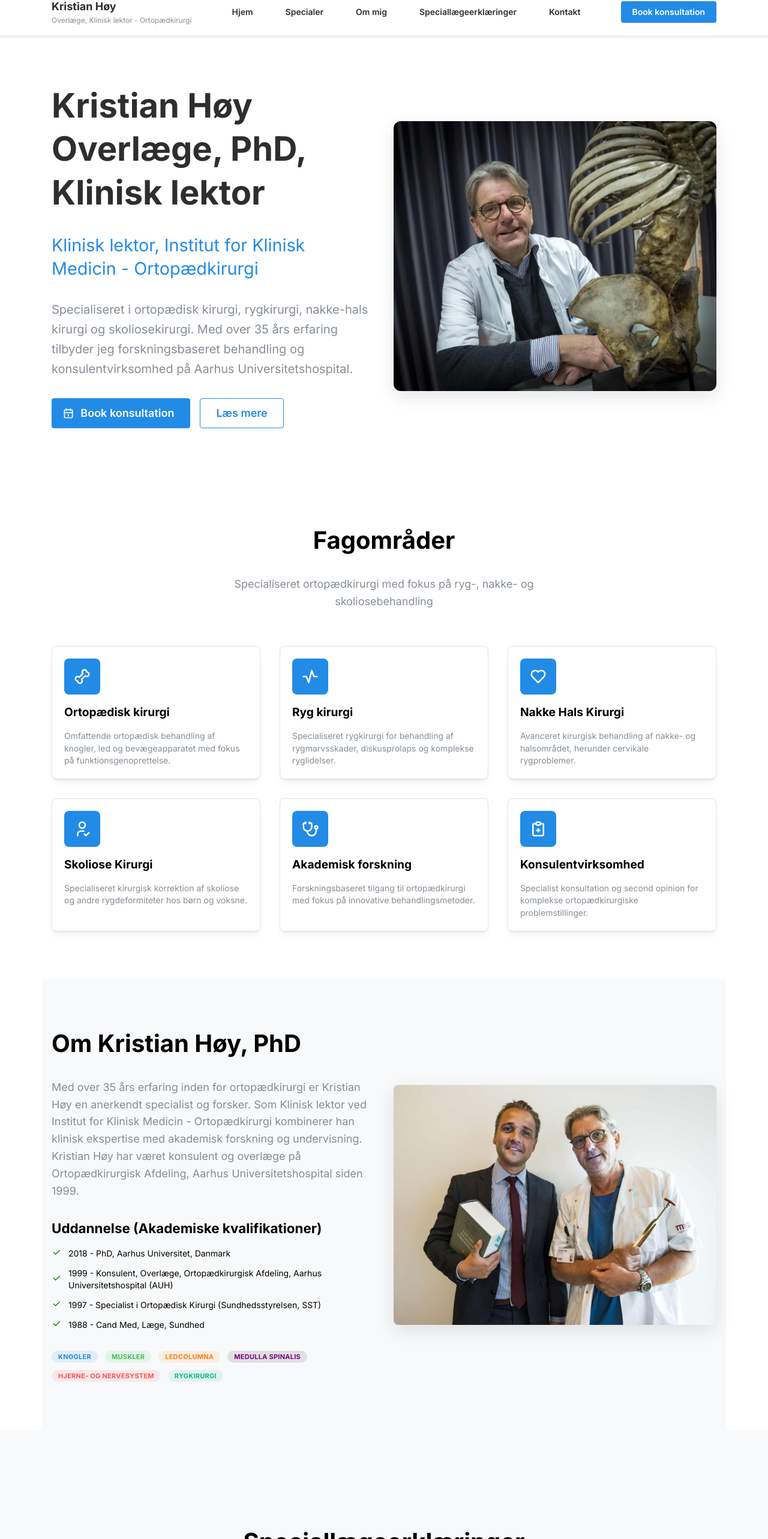
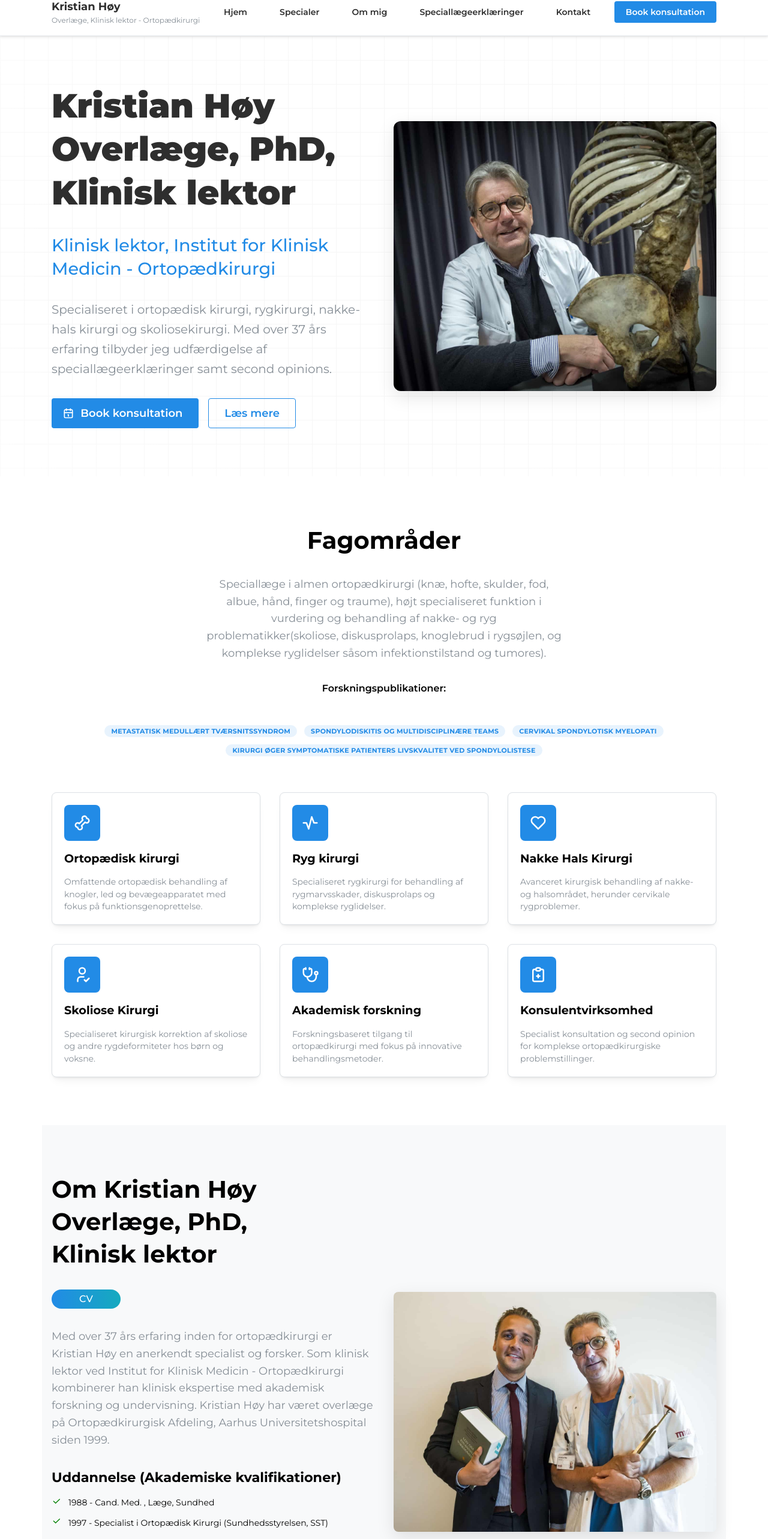
Before and after one commit to VerduijnPujol98/hjemmeside_laege, a Next.js app: page / in a window 1280 px wide. Shown: the part 19-2585 px from the top of the page at 60% size. Built offline with nearby package versions, Linux system fonts and the light colour scheme.

Commit message:
Update website components: convert research links to badges, make title bolder, fix hydration errors

```diff
--- a/src/app/components/About.js
+++ b/src/app/components/About.js
@@ -7,14 +7,31 @@ export default function About() {
       <Grid gutter="xl" align="center">
         <GridCol span={{ base: 12, md: 6 }}>
           <Stack gap="xl">
-            <Title order={2} size="2.5rem">
-              Om Kristian Høy, PhD
+            <Title order={2} size="2.5rem" fw={700}>
+              Om Kristian Høy Overlæge, PhD, {<br></br>} Klinisk lektor
             </Title>
+            <Badge
+              component="a"
+              href="https://cvupload.au.dk/uploads/AU1716/finalnewfullcv.pdf"
+              target="_blank"
+              rel="noopener noreferrer"
+              color="blue"
+              padding="xl"
+              width={100}
+              size="xl"
+              style={{ cursor: 'pointer' }}
+              variant="gradient"
+              gradient={{ from: 'blue', to: 'cyan', deg: 90 }}
+            >
+              <Text pl={30} pr={30} fw={500}>
+                CV
+              </Text>
+            </Badge>
             <Text size="lg" c="dimmed">
-              Med over 35 års erfaring inden for ortopædkirurgi er Kristian Høy en anerkendt specialist
-              og forsker. Som Klinisk lektor ved Institut for Klinisk Medicin - Ortopædkirurgi
+              Med over 37 års erfaring inden for ortopædkirurgi er Kristian Høy en anerkendt specialist
+              og forsker. Som klinisk lektor ved Institut for Klinisk Medicin - Ortopædkirurgi
               kombinerer han klinisk ekspertise med akademisk forskning og undervisning.
-              Kristian Høy har været konsulent og overlæge på Ortopædkirurgisk Afdeling,
+              Kristian Høy har været overlæge på Ortopædkirurgisk Afdeling,
               Aarhus Universitetshospital siden 1999.
             </Text>
 
@@ -25,21 +42,25 @@ export default function About() {
                 size="sm"
                 icon={<IconCheck size={16} color="green" />}
               >
+                <ListItem>1988 - Cand. Med. , Læge, Sundhed</ListItem>
+                <ListItem>1997 - Specialist i Ortopædisk Kirurgi (Sundhedsstyrelsen, SST)</ListItem>
+                <ListItem>1999 - Konsulent, Overlæge, Ortopædkirurgisk Afdeling, Aarhus Universitetshospital (AUH)</ListItem>
+                <ListItem>2011 - Klinisk Lektor, Aarhus Universitet (AU)</ListItem>
                 <ListItem>2018 - PhD, Aarhus Universitet, Danmark</ListItem>
-                <ListItem>1999 - Konsulent, Overlæge, Ortopædkirurgisk Afdeling, Aarhus Universitetshospital (AUH)</ListItem>
-                <ListItem>1997 - Specialist i Ortopædisk Kirurgi (Sundhedsstyrelsen, SST)</ListItem>
-                <ListItem>1988 - Cand Med, Læge, Sundhed</ListItem>
               </List>
             </Stack>
 
             <Stack gap="md">
               <Group gap="sm">
                 <Badge size="md" variant="light" color="blue">Knogler</Badge>
-                <Badge size="md" variant="light" color="green">Muskler</Badge>
-                <Badge size="md" variant="light" color="orange">Ledcolumna</Badge>
-                <Badge size="md" variant="light" color="purple">Medulla spinalis</Badge>
-                <Badge size="md" variant="light" color="red">Hjerne- og nervesystem</Badge>
-                <Badge size="md" variant="light" color="teal">Rygkirurgi</Badge>
+                <Badge size="md" variant="light" color="green">Slidgigt</Badge>
+                <Badge size="md" variant="light" color="orange">Columna</Badge>
+                <Badge size="md" variant="light" color="purple">Rygmarv</Badge>
+                <Badge size="md" variant="light" color="teal">Nerver</Badge>
+                <Badge size="md" variant="light" color="red">Rygsmerter</Badge>
+                <Badge size="md" variant="light" color="cyan">Rygkirurgi</Badge>
+
+
               </Group>
             </Stack>
           </Stack>
--- a/src/app/components/Contact.js
+++ b/src/app/components/Contact.js
@@ -18,20 +18,15 @@ export default function Contact() {
           <Card shadow="sm" padding="xl" radius="md" withBorder h="100%">
             <Stack gap="xl">
               <Title order={3} size="1.4rem">
-                Praksisoplysninger
+                Kontaktoplysninger
               </Title>
 
               <Stack gap="md">
                 <Group gap="md">
                   <IconMapPin size={20} color="blue" />
                   <div>
-                    <Text fw={500}>Adresse</Text>
-                    <Text size="sm" c="dimmed">
-                      Klinik for Ortopædkirurgi 1<br />
-                      Palle Juul-Jensens Boulevard 165<br />
-                      8200 Aarhus N<br />
-                      Danmark
-                    </Text>
+                    <Text fw={500}>Kontaktperson</Text>
+                    <Text fw={300}> Sekretær Bodil Lauridsen</Text>
                   </div>
                 </Group>
 
@@ -60,7 +55,7 @@ export default function Contact() {
                   <div>
                     <Text fw={500}>Konsultationstider</Text>
                     <Text size="sm" c="dimmed">
-                      Efter kl. 17:00
+                      Efter kl. 15:30
                     </Text>
                   </div>
                 </Group>
@@ -68,21 +63,10 @@ export default function Contact() {
 
               <Stack gap="md">
                 <Title order={4} size="1rem" c="dark">
-                  Sådan finder du os
-                </Title>
-                <Text size="sm" c="dimmed">
-                  Klinikken ligger på Klinik for Ortopædkirurgi 1, ved indgang J,
-                  på Palle Juul-Jensens Boulevard 165 i Aarhus N. Der er god
-                  parkeringsmuligheder i området, og offentlig transport er let tilgængelig.
-                </Text>
-              </Stack>
-
-              <Stack gap="md">
-                <Title order={4} size="1rem" c="dark">
                   Vigtige oplysninger
                 </Title>
                 <Text size="sm" c="dimmed">
-                  • Husk at medbringe henvisning og sygesikringsbevis<br />
+                  • Husk at medbringe legitimation<br />
                   • Kom venligst 15 minutter før din aftale<br />
                   • Ved afbud, ring venligst mindst 24 timer i forvejen<br />
                   • Du er velkommen til at medbringe en pårørende
--- a/src/app/components/Hero.js
+++ b/src/app/components/Hero.js
@@ -12,8 +12,39 @@ export default function Hero() {
   };
 
   return (
-    <Container size="lg" py={80}>
-      <Grid gutter="xl" align="center" style={{ minHeight: '500px' }}>
+    <div style={{
+      position: 'relative',
+      minHeight: '600px',
+      backgroundColor: 'white',
+      overflow: 'hidden'
+    }}>
+      {/* Grid Background */}
+      <div
+        style={{
+          position: 'absolute',
+          inset: '0',
+          backgroundSize: '40px 40px',
+          backgroundImage: `
+            linear-gradient(to right, #f4f4f5 1px, transparent 1px),
+            linear-gradient(to bottom, #f4f4f5 1px, transparent 1px)
+          `,
+          opacity: 0.8
+        }}
+      />
+
+      {/* Radial gradient overlay for faded effect */}
+      <div
+        style={{
+          position: 'absolute',
+          inset: '0',
+          background: 'radial-gradient(ellipse at center, transparent 60%, rgba(255, 255, 255, 0.5))',
+          pointerEvents: 'none'
+        }}
+      />
+
+      {/* Content */}
+      <Container size="lg" py={80} style={{ position: 'relative', zIndex: 10 }}>
+        <Grid gutter="xl" align="center" style={{ minHeight: '500px' }}>
         <GridCol span={{ base: 12, md: 6 }}>
           <Stack gap="xl">
             <Title
@@ -21,6 +52,7 @@ export default function Hero() {
               size="3.5rem"
               c="dark"
               ta={{ base: 'center', md: 'left' }}
+              fw={900}
             >
               Kristian Høy Overlæge, PhD, Klinisk lektor
             </Title>
@@ -29,7 +61,7 @@ export default function Hero() {
               size="1.8rem"
               c="blue"
               ta={{ base: 'center', md: 'left' }}
-              fw={400}
+              fw={450}
             >
               Klinisk lektor, Institut for Klinisk Medicin - Ortopædkirurgi
             </Title>
@@ -40,8 +72,7 @@ export default function Hero() {
               maw={600}
             >
               Specialiseret i ortopædisk kirurgi, rygkirurgi, nakke-hals kirurgi og skoliosekirurgi.
-              Med over 35 års erfaring tilbyder jeg forskningsbaseret behandling og
-              konsulentvirksomhed på Aarhus Universitetshospital.
+              Med over 37 års erfaring tilbyder jeg udfærdigelse af speciallægeerklæringer samt second opinions.
             </Text>
             <Group justify={{ base: 'center', md: 'flex-start' }}>
               <Button
@@ -79,5 +110,6 @@ export default function Hero() {
         </GridCol>
       </Grid>
     </Container>
+    </div>
   );
 }
--- a/src/app/components/Insurance.js
+++ b/src/app/components/Insurance.js
@@ -9,7 +9,7 @@ export default function Insurance() {
           Speciallægeerklæringer
         </Title>
         <Text size="lg" ta="center" c="dimmed" mb={50} maw={800} mx="auto">
-          Professionelle og objektive lægelige vurderinger til forsikringssager, personskader og retssager.
+          Professionelle og objektive lægelige vurderinger til forsikringssager, arbejdsskadessager, retssager, private second opinion.
           Som speciallæge i ortopædisk kirurgi leverer jeg grundige og videnskabeligt funderede erklæringer.
         </Text>
 
@@ -25,10 +25,10 @@ export default function Insurance() {
                 </Group>
                 <Text size="sm" c="dimmed">
                   En speciallægeerklæring er en uvildig, sagkyndig udtalelse fra en specialist
-                  om en patients helbredstilstand og eventuelle følger af skader eller sygdom.
+                  om en patients helbredstilstand og eventuelle følger efter skader eller sygdom.
                 </Text>
                 <List spacing="xs" size="sm">
-                  <ListItem>Objektiv medicinsk vurdering</ListItem>
+                  <ListItem>Objektiv medicinsk og kirurgisk vurdering</ListItem>
                   <ListItem>Baseret på klinisk undersøgelse</ListItem>
                   <ListItem>Dokumentation af skadesfølger</ListItem>
                   <ListItem>Vurdering af funktionsnedsættelse</ListItem>
@@ -48,7 +48,7 @@ export default function Insurance() {
                 </Group>
                 <Text size="sm" c="dimmed">
                   Speciallægeerklæringer bruges som bevismateriale i juridiske sammenhænge
-                  og har stor betydning for sagens udfald.
+                  og kan have stor betydning for sagens udfald.
                 </Text>
                 <List spacing="xs" size="sm">
                   <ListItem>Retssager om personskade</ListItem>
@@ -77,8 +77,8 @@ export default function Insurance() {
                   <ListItem>Gennemgang af journalmateriale</ListItem>
                   <ListItem>Klinisk undersøgelse</ListItem>
                   <ListItem>Billediagnostik vurdering</ListItem>
-                  <ListItem>Udarbejdelse af rapport</ListItem>
-                  <ListItem>Levering inden 2-3 uger</ListItem>
+                  <ListItem>Udarbejdelse af erklæring</ListItem>
+                  <ListItem>Levering inden 3-4 uger</ListItem>
                 </List>
               </Stack>
             </Card>
@@ -102,8 +102,7 @@ export default function Insurance() {
                   <Group gap="xs" align="flex-start">
                     <Badge size="xs" variant="light" color="blue">Ret 1</Badge>
                     <Text size="sm">
-                      <strong>Indflydelse på valg af speciallæge:</strong> Du har ret til at blive
-                      inddraget i valget af hvilken speciallæge der skal udarbejde erklæringen.
+                      <strong>Indflydelse på valg af speciallæge:</strong> Du har ret til selv at vælge, hvilken speciallæge, der skal udarbejde erklæringen.
                     </Text>
                   </Group>
                   <Group gap="xs" align="flex-start">
@@ -147,20 +146,19 @@ export default function Insurance() {
                   <Group gap="xs" align="flex-start">
                     <Badge size="xs" variant="light" color="green">Forsikring</Badge>
                     <Text size="sm">
-                      Forsikringsselskaber bestiller erklæringer til brug for skadesvurdering.
+                      Forsikringsselskaber bestiller og betaler for erklæringen til brug for skadesvurdering.
                     </Text>
                   </Group>
                   <Group gap="xs" align="flex-start">
                     <Badge size="xs" variant="light" color="orange">Myndighed</Badge>
                     <Text size="sm">
                       Offentlige myndigheder kan bestille erklæringer i arbejdsskadessager.
+                    </Text>                    <Badge size="xs" variant="light" color="red">Privat</Badge>
+                    <Text size="sm">
+                     Ønsker du en vurdering eller second opinion vedrørende eventuelle behandlingsmuligheder, betaler du selv for vurdering.
                     </Text>
                   </Group>
                 </Stack>
-                <Divider my="sm" />
-                <Text size="xs" c="dimmed" style={{ fontStyle: 'italic' }}>
-                  Som skadelidt betaler du normalt ikke selv for speciallægeerklæringen.
-                </Text>
               </Stack>
             </Card>
           </GridCol>
@@ -181,7 +179,7 @@ export default function Insurance() {
                   objektiv vurdering. Her er hvad du kan forvente:
                 </Text>
                 <List spacing="xs" size="sm">
-                  <ListItem><strong>Varighed:</strong> 90 minutter</ListItem>
+                  <ListItem><strong>Varighed:</strong> Afhængig af sagens omfang</ListItem>
                   <ListItem><strong>Bisidder:</strong> Du er velkommen til at medbringe en bisidder</ListItem>
                   <ListItem><strong>Legitimation:</strong> Medbring gyldig legitimation</ListItem>
                   <ListItem><strong>Spørgeskema:</strong> Udfyld og medbring det tilsendte spørgeskema</ListItem>
@@ -196,6 +194,7 @@ export default function Insurance() {
                   <ListItem>Skader og gener du oplever</ListItem>
                   <ListItem>Symptomer og funktionsbegrænsninger</ListItem>
                   <ListItem>Lægelig undersøgelse</ListItem>
+                  <ListItem>Vurdering af billedemateriale såfremt dette medbringes</ListItem>
                 </List>
                 <Text size="xs" c="dimmed" mt="md" style={{ fontStyle: 'italic' }}>
                   Formålet er at give en objektiv og grundig vurdering af din tilstand.
@@ -216,7 +215,7 @@ export default function Insurance() {
             <Grid>
               <GridCol span={{ base: 12, md: 8 }}>
                 <Text size="sm" c="dimmed" mb="md">
-                  Som speciallæge i ortopædisk kirurgi med over 25 års erfaring leverer jeg
+                  Som speciallæge i ortopædisk kirurgi med over 29 års erfaring leverer jeg
                   objektive og grundige speciallægeerklæringer baseret på:
                 </Text>
                 <Grid>
@@ -239,9 +238,12 @@ export default function Insurance() {
               <GridCol span={{ base: 12, md: 4 }}>
                 <Stack gap="xs">
                   <Badge variant="light" color="blue" size="sm">PhD i Ortopædi</Badge>
-                  <Badge variant="light" color="green" size="sm">25+ års erfaring</Badge>
+                  <Badge variant="light" color="green" size="sm">29+ års erfaring</Badge>
                   <Badge variant="light" color="orange" size="sm">Klinisk lektor</Badge>
-                  <Badge variant="light" color="red" size="sm">Overlæge status</Badge>
+                  <Badge variant="light" color="red" size="sm">Overlæge</Badge>
+                  <Badge variant="light" color="cyan" size="sm" mt={10}>Deltager i den vestdanske døgndækket </Badge>
+                  <Badge variant="light" color="cyan" size="sm"> rygvagtsordning siden 1997</Badge>
+
                 </Stack>
               </GridCol>
             </Grid>
--- a/src/app/components/Services.js
+++ b/src/app/components/Services.js
@@ -1,4 +1,4 @@
-import { Container, Title, Text, Grid, GridCol, Card, Stack, ThemeIcon } from '@mantine/core';
+import { Container, Title, Text, Grid, GridCol, Card, Stack, ThemeIcon, Badge, Group } from '@mantine/core';
 import {
   IconBone,
   IconActivity,
@@ -49,8 +49,65 @@ export default function Services() {
           Fagområder
         </Title>
         <Text size="lg" ta="center" maw={600} c="dimmed">
-          Specialiseret ortopædkirurgi med fokus på ryg-, nakke- og skoliosebehandling
+          Speciallæge i almen ortopædkirurgi (knæ, hofte, skulder, fod, albue, hånd, finger og traume), højt specialiseret
+          funktion i vurdering og behandling af nakke- og ryg problematikker(skoliose, diskusprolaps, knoglebrud i rygsøjlen, og
+          komplekse ryglidelser såsom infektionstilstand og tumores).
         </Text>
+
+        <Text size="md" ta="center" fw={600} mb="md">
+          Forskningspublikationer:
+        </Text>
+
+        <Group justify="center" gap="sm">
+          <Badge
+            component="a"
+            href="https://ugeskriftet.dk/videnskab/metastatisk-medullaert-tvaersnitssyndrom-0"
+            target="_blank"
+            rel="noopener noreferrer"
+            variant="light"
+            color="blue"
+            size="md"
+            style={{ cursor: 'pointer' }}
+          >
+            Metastatisk medullært tværsnitssyndrom
+          </Badge>
+          <Badge
+            component="a"
+            href="https://ugeskriftet.dk/videnskab/spondylodiskitis-og-multidisciplinaere-teams"
+            target="_blank"
+            rel="noopener noreferrer"
+            variant="light"
+            color="blue"
+            size="md"
+            style={{ cursor: 'pointer' }}
+          >
+            Spondylodiskitis og multidisciplinære teams
+          </Badge>
+          <Badge
+            component="a"
+            href="https://ugeskriftet.dk/videnskab/cervikal-spondylotisk-myelopati"
+            target="_blank"
+            rel="noopener noreferrer"
+            variant="light"
+            color="blue"
+            size="md"
+            style={{ cursor: 'pointer' }}
+          >
+            Cervikal spondylotisk myelopati
+          </Badge>
+          <Badge
+            component="a"
+            href="https://ugeskriftet.dk/videnskab/kirurgi-oeger-symptomatiske-patienters-livskvalitet-ved-spondylolistese"
+            target="_blank"
+            rel="noopener noreferrer"
+            variant="light"
+            color="blue"
+            size="md"
+            style={{ cursor: 'pointer' }}
+          >
+            Kirurgi øger symptomatiske patienters livskvalitet ved spondylolistese
+          </Badge>
+        </Group>
       </Stack>
 
       <Grid gutter="xl">
--- a/src/app/layout.js
+++ b/src/app/layout.js
@@ -1,4 +1,4 @@
-import { Inter } from 'next/font/google';
+import { Montserrat } from 'next/font/google';
 import { MantineProvider, ColorSchemeScript } from '@mantine/core';
 import { Notifications } from '@mantine/notifications';
 import '@mantine/core/styles.css';
@@ -6,7 +6,7 @@ import '@mantine/notifications/styles.css';
 import '@mantine/dates/styles.css';
 import './globals.css';
 
-const inter = Inter({ subsets: ['latin'] });
+const montserrat = Montserrat({ subsets: ['latin'] });
 
 export const metadata = {
   title: 'Dr. Kristian Høy, PhD - Klinisk lektor, Ortopædkirurgi',
@@ -19,11 +19,11 @@ export default function RootLayout({ children }) {
       <head>
         <ColorSchemeScript />
       </head>
-      <body className={inter.className}>
+      <body className={montserrat.className}>
         <MantineProvider
           theme={{
             primaryColor: 'blue',
-            fontFamily: inter.style.fontFamily,
+            fontFamily: montserrat.style.fontFamily,
           }}
           defaultColorScheme="light"
         >
```
